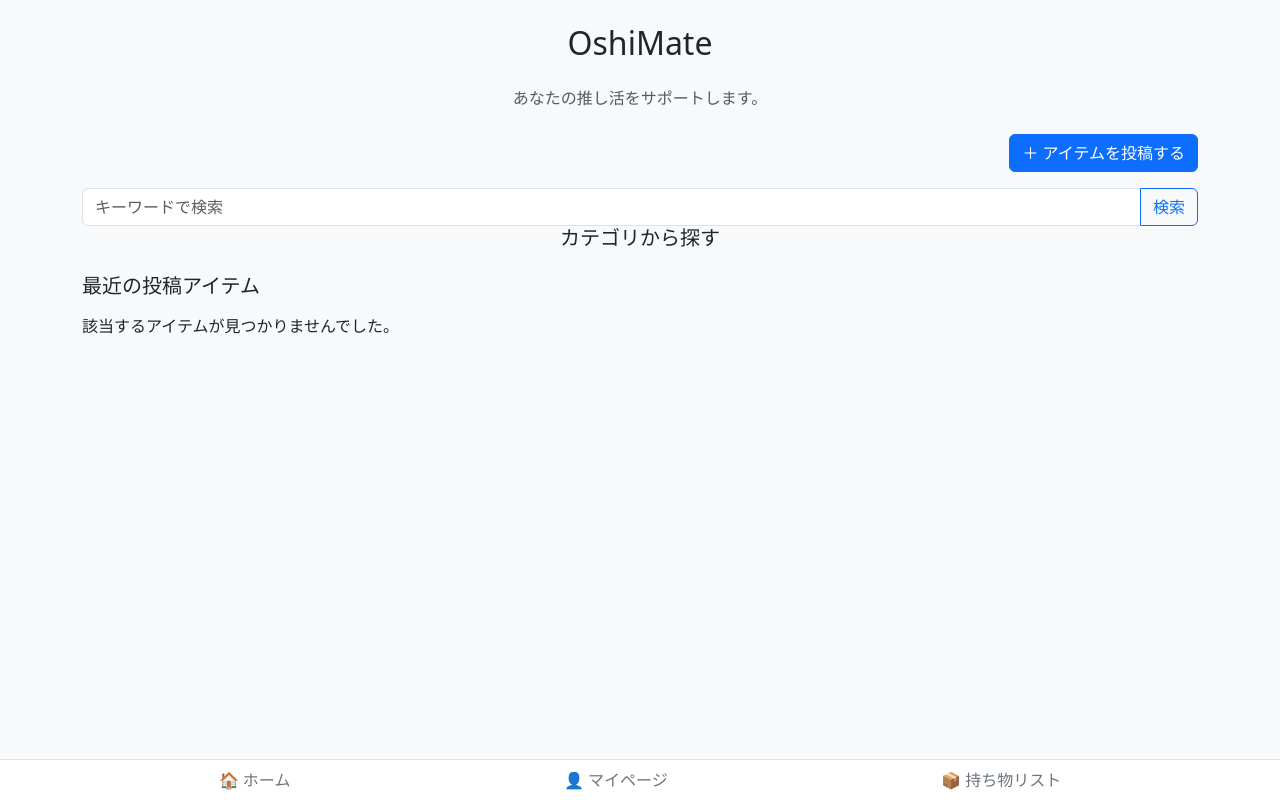
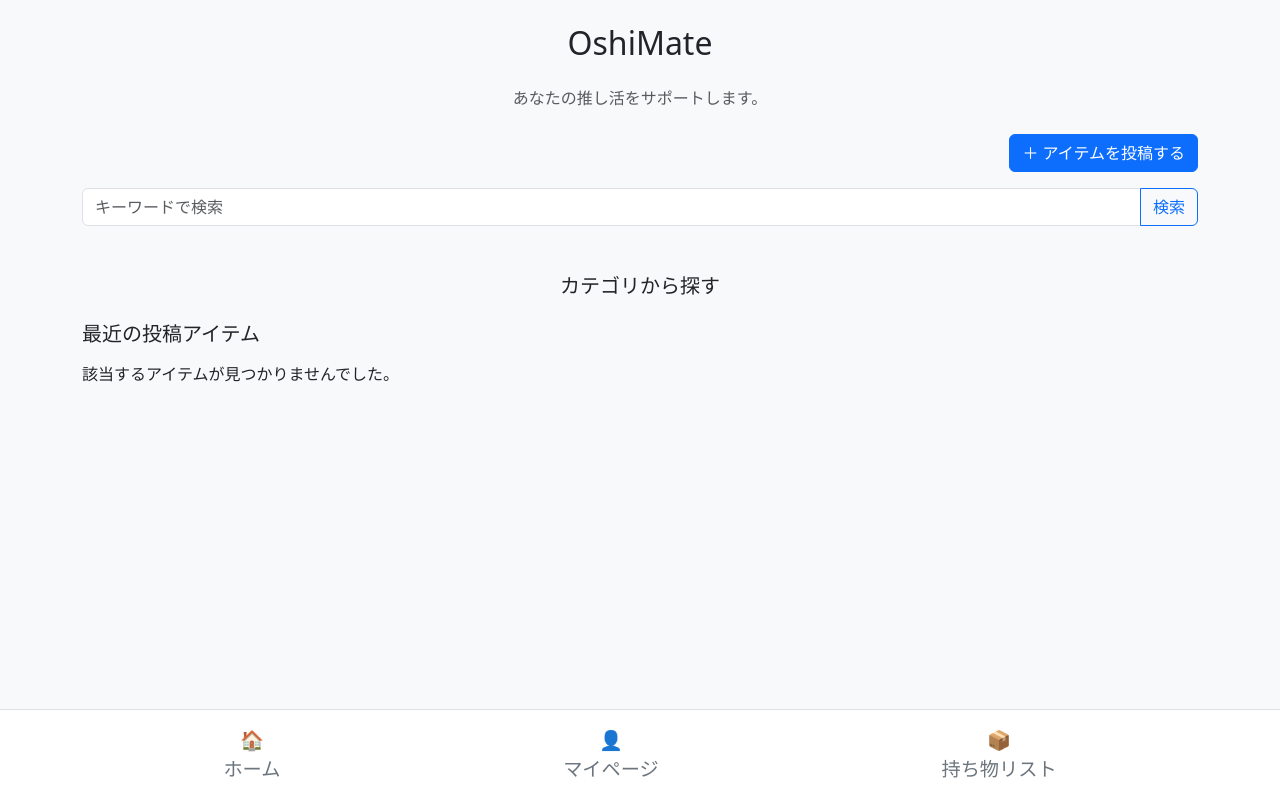
Before and after one commit to sososo176/OshiMate-, a Django app: page /home/ in a window 1280 px wide. Run offline with Django 5.2, Linux system fonts and the light colour scheme; the visitor is signed in with stand-in values (Sample User, id 1); data that the repository does not hold is empty; some libraries are stand-ins or nearby versions.

Commit message:
フォーム修正、フッター大きくした

```diff
--- a/accounts/templates/accounts/home.html
+++ b/accounts/templates/accounts/home.html
@@ -19,7 +19,7 @@
         </div>
 
         <div class="text-center">
-            <h5 class="mb-2">カテゴリから探す</h5>
+            <h5 class="mt-5 mb-2">カテゴリから探す</h5>
             {% for cat in categories %}
                 <button type="submit" name="category" value="{{ cat }}" class="btn btn-outline-secondary btn-sm m-1 {% if cat == category %}active{% endif %}">
                     {{ cat }}
--- a/accounts/templates/base.html
+++ b/accounts/templates/base.html
@@ -27,9 +27,9 @@
     {% if user.is_authenticated %}
     <nav class="navbar fixed-bottom navbar-light bg-white border-top">
         <div class="container d-flex justify-content-around">
-            <a href="{% url 'accounts:home' %}" class="nav-link text-secondary">🏠 ホーム</a>
-            <a href="{% url 'accounts:mypage' %}" class="nav-link text-secondary">👤 マイページ</a>
-            <a href="{% url 'items:item_list' %}" class="nav-link text-secondary">📦 持ち物リスト</a>
+            <a href="{% url 'accounts:home' %}" class="nav-link text-secondary text-center" style="font-size: 1.2rem; padding: 8px 0;">🏠<br>ホーム</a>
+            <a href="{% url 'accounts:mypage' %}" class="nav-link text-secondary text-center" style="font-size: 1.2rem; padding: 8px 0;">👤<br>マイページ</a>
+            <a href="{% url 'items:item_list' %}" class="nav-link text-secondary text-center" style="font-size: 1.2rem; padding: 8px 0;">📦<br>持ち物リスト</a>
         </div>
     </nav>
     {% endif %}
--- a/items/templates/items/item_detail.html
+++ b/items/templates/items/item_detail.html
@@ -7,7 +7,7 @@
 <h2 class="text-center mb-3">OshiMate</h2>
 
 <!-- ✅ パンくずリスト -->
-<nav aria-label="breadcrumb">
+<nav aria-label="breadcrumb"　class="mb-3">
   <ol class="breadcrumb">
     <li class="breadcrumb-item"><a href="{% url 'accounts:home' %}">ホーム</a></li>
     <li class="breadcrumb-item active" aria-current="page">アイテム詳細</li>
@@ -93,7 +93,7 @@
 
   <div class="mb-3 text-end">
     <button type="button" class="btn btn-outline-secondary" data-bs-toggle="modal" data-bs-target="#newListModal">
-      ＋新規作成
+      ＋新規リスト作成
     </button>
   </div>
 
--- a/items/templates/items/item_form.html
+++ b/items/templates/items/item_form.html
@@ -6,7 +6,7 @@
 <h2 class="text-center mb-3">OshiMate</h2>
 
 <!-- ✅ パンくずリスト -->
-<nav aria-label="breadcrumb">
+<nav aria-label="breadcrumb"　class="mb-3">
   <ol class="breadcrumb">
     <li class="breadcrumb-item"><a href="{% url 'accounts:home' %}">ホーム</a></li>
     <li class="breadcrumb-item"><a href="{% url 'items:item_list' %}">アイテム一覧</a></li>
--- a/items/templates/items/item_list.html
+++ b/items/templates/items/item_list.html
@@ -11,7 +11,7 @@
 
 
     <!-- パンくずリスト -->
-<nav aria-label="breadcrumb" class="mb-3">
+<nav aria-label="breadcrumb" class="mb-3 px-3">
   <ol class="breadcrumb">
     <li class="breadcrumb-item"><a href="{% url 'accounts:home' %}">ホーム</a></li>
     <li class="breadcrumb-item active" aria-current="page">持ち物リスト</li>
--- a/items/templates/items/user_posts.html
+++ b/items/templates/items/user_posts.html
@@ -4,7 +4,7 @@
 <h2 class="text-center mb-3">OshiMate</h2>
 
 <!-- パンくずリスト -->
-<nav aria-label="breadcrumb">
+<nav aria-label="breadcrumb"class="mb-3">
   <ol class="breadcrumb">
     <li class="breadcrumb-item"><a href="{% url 'accounts:home' %}">ホーム</a></li>
     <li class="breadcrumb-item"><a href="{% url 'accounts:mypage' %}">マイページ</a></li>
```
